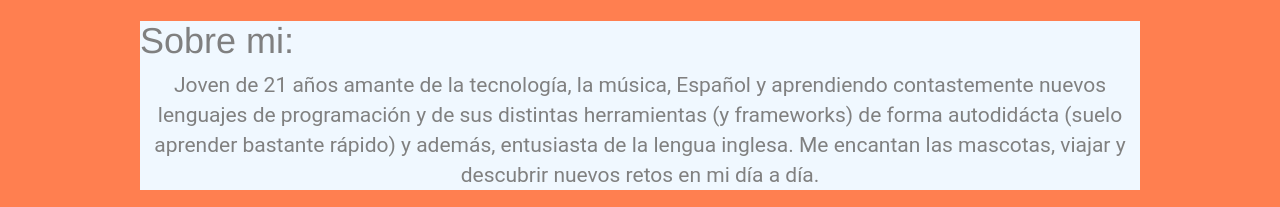
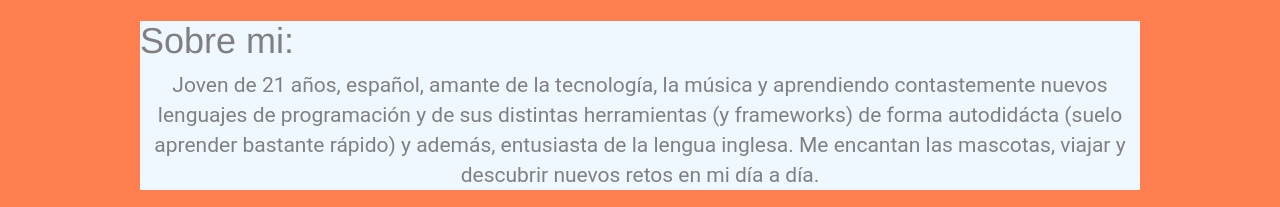
Before and after one commit to JAMC95/jamc95.github.io, a plain HTML site: page index.html in a window 1280 px wide. Shown: the part 4247-4454 px from the top of the page. Drawn offline with Linux system fonts and the light colour scheme.

Commit message:
Orden
En HTML

```diff
--- a/index.html
+++ b/index.html
@@ -283,7 +283,7 @@
   <div class="global">
    <div class="sobremi">
     <h1>Sobre mi:</h1>
-     <p> Joven de 21 años amante de la tecnología, la música, Español y aprendiendo contastemente nuevos lenguajes de programación y de sus distintas herramientas (y frameworks) de forma autodidácta (suelo aprender bastante rápido) y además, entusiasta de la lengua  inglesa. Me encantan las mascotas, viajar y descubrir nuevos retos en mi día a día.
+     <p> Joven de 21 años, español, amante de la tecnología, la música y aprendiendo contastemente nuevos lenguajes de programación y de sus distintas herramientas (y frameworks) de forma autodidácta (suelo aprender bastante rápido) y además, entusiasta de la lengua  inglesa. Me encantan las mascotas, viajar y descubrir nuevos retos en mi día a día.
  </div>
      <div class="contacto">
       <h2>Pongase en contacto conmigo o eche un vistazo a mi trabajo realizado en distintas plataformas</h2>
```
